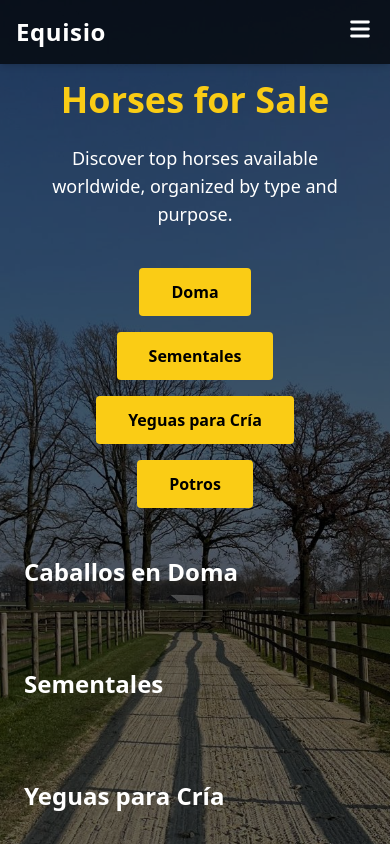
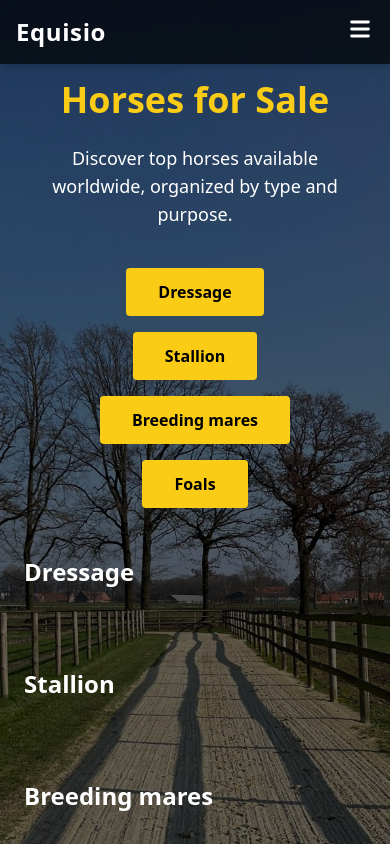
Before and after one commit to Equisio/equisio, a Next.js app: page /for_sale in a window 390 px wide. Shown: the top 844 px of the page. Built offline with nearby package versions, Linux system fonts and the light colour scheme.

Commit message:
Improved navbar design for better mobile and desktop experience

```diff
--- a/pages/for_sale.tsx
+++ b/pages/for_sale.tsx
@@ -24,43 +24,43 @@ export default function ForSale() {
           {/* Botones de categorías */}
           <div className="flex flex-col md:flex-row justify-center items-center gap-4 mb-12">
             <a href="#doma" className="bg-yellow-400 hover:bg-yellow-300 text-black font-semibold py-3 px-8 rounded">
-              Doma
+              Dressage
             </a>
             <a href="#sementales" className="bg-yellow-400 hover:bg-yellow-300 text-black font-semibold py-3 px-8 rounded">
-              Sementales
+              Stallion
             </a>
             <a href="#yeguas" className="bg-yellow-400 hover:bg-yellow-300 text-black font-semibold py-3 px-8 rounded">
-              Yeguas para Cría
+              Breeding mares
             </a>
             <a href="#potros" className="bg-yellow-400 hover:bg-yellow-300 text-black font-semibold py-3 px-8 rounded">
-              Potros
+              Foals
             </a>
           </div>
 
           {/* Secciones vacías por ahora */}
           <section id="doma" className="mb-16 text-left">
-            <h2 className="text-2xl font-bold mb-4">Caballos en Doma</h2>
+            <h2 className="text-2xl font-bold mb-4">Dressage</h2>
             <div className="grid grid-cols-1 md:grid-cols-3 gap-6">
               {/* Cards dinámicas aquí más adelante */}
             </div>
           </section>
 
           <section id="sementales" className="mb-16 text-left">
-            <h2 className="text-2xl font-bold mb-4">Sementales</h2>
+            <h2 className="text-2xl font-bold mb-4">Stallion</h2>
             <div className="grid grid-cols-1 md:grid-cols-3 gap-6">
               {/* Cards dinámicas aquí más adelante */}
             </div>
           </section>
 
           <section id="yeguas" className="mb-16 text-left">
-            <h2 className="text-2xl font-bold mb-4">Yeguas para Cría</h2>
+            <h2 className="text-2xl font-bold mb-4">Breeding mares</h2>
             <div className="grid grid-cols-1 md:grid-cols-3 gap-6">
               {/* Cards dinámicas aquí más adelante */}
             </div>
           </section>
 
           <section id="potros" className="mb-16 text-left">
-            <h2 className="text-2xl font-bold mb-4">Potros</h2>
+            <h2 className="text-2xl font-bold mb-4">Foals</h2>
             <div className="grid grid-cols-1 md:grid-cols-3 gap-6">
               {/* Cards dinámicas aquí más adelante */}
             </div>
```
